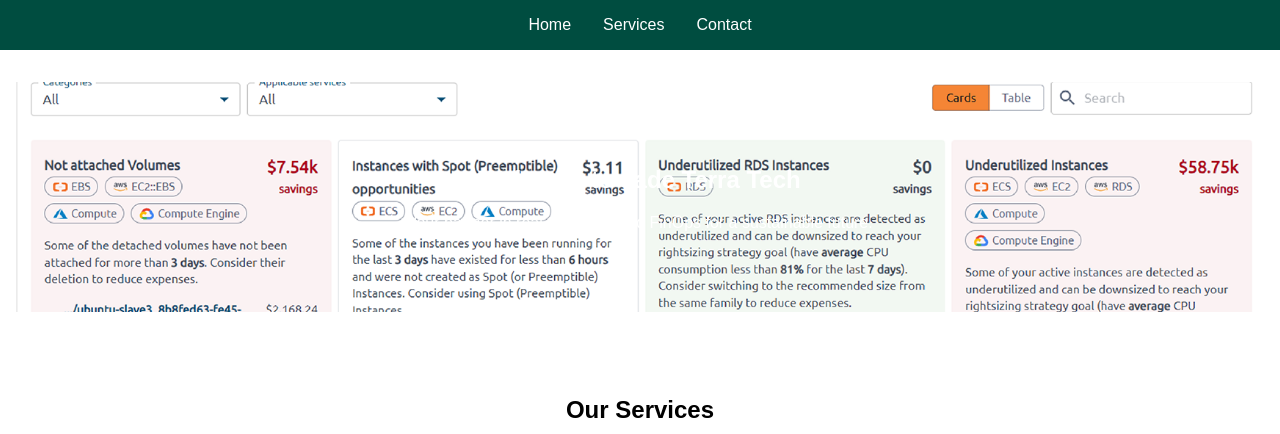
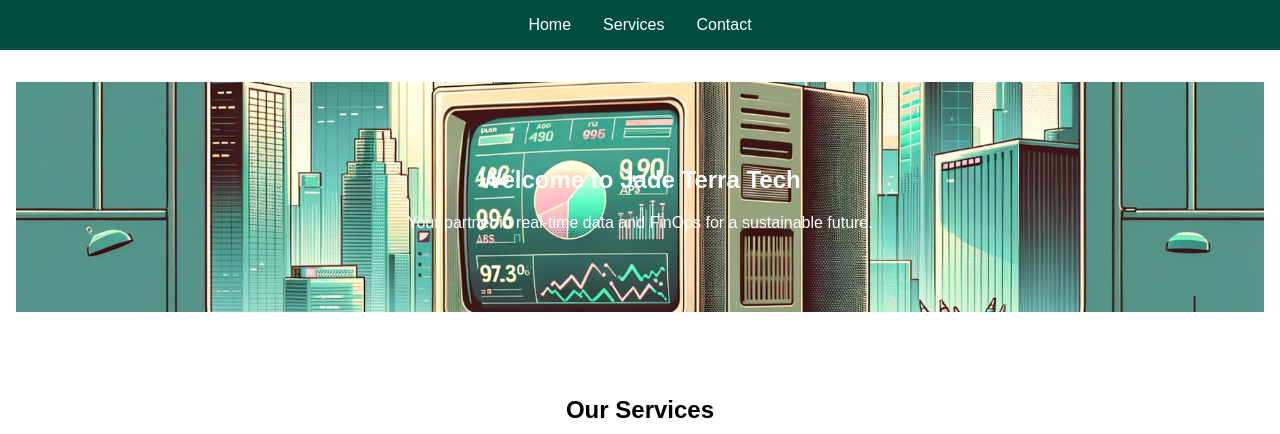
Before and after one commit to LesliePajuelo/jadeterratech, a plain HTML site: page index.html in a window 1280 px wide. Shown: the top 434 px of the page. Drawn offline with Linux system fonts and the light colour scheme.

Commit message:
Update index.html

```diff
--- a/index.html
+++ b/index.html
@@ -36,7 +36,7 @@
         }
 
         .hero {
-            background: url('./assets/images/Recommendations.png') no-repeat center center/cover;
+            background: url('./assets/images/90sTech.webp') no-repeat center center/cover;
             color: white;
             text-align: center;
             padding: 4rem 1rem;
```
